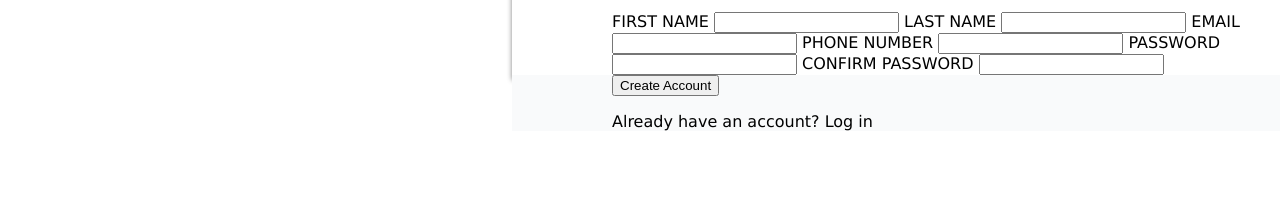
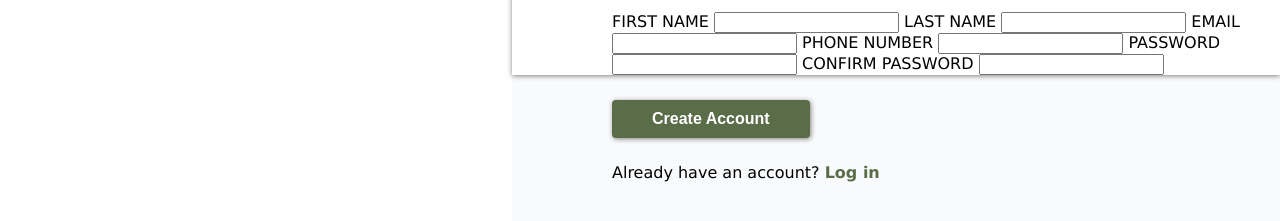
Before and after one commit to nathansquan/TOP-sign-up-form, a plain HTML site: page index.html in a window 1280 px wide. Shown: the part 373-594 px from the top of the page. Drawn offline with Linux system fonts and the light colour scheme.

Commit message:
Complete create login section

```diff
--- a/css/style.css
+++ b/css/style.css
@@ -38,6 +38,10 @@ img {
     margin: 0;
 }
 
+.content {
+    background-color: #f9fafb;
+}
+
 h3 {
     margin: 0;
     padding-bottom: 20px;
@@ -45,7 +49,6 @@ h3 {
 
 .disclaimer,
 .create-login-account {
-    background-color: #f9fafb;
     padding-left: 100px;
 }
 
@@ -58,7 +61,29 @@ h3 {
 
 .form-input {
     background-color: #ffffff;
-    box-shadow: 0px 5px 5px grey;
+    box-shadow: 0px 1px 5px grey;
     padding-left: 100px;
     padding-top: 20px;
 }
+
+.create-login-account button {
+    background-color: #596d48;
+    font-size: 1em;
+    font-weight: 700;
+    color: #ffffff;
+    border: none;
+    border-radius: 4px;
+    padding: 10px 40px;
+    margin-top: 25px;
+    margin-bottom: 25px;
+    box-shadow: 1px 1px 5px grey;
+}
+
+.create-login-account p {
+    margin-top: 0;
+}
+
+.create-login-account p a {
+    text-decoration: none;
+    color: #596D48;
+}
--- a/index.html
+++ b/index.html
@@ -49,7 +49,8 @@
                 </div>
                 <div class="create-login-account">
                     <button type="submit">Create Account</button>
-                    <p>Already have an account? Log in</p>
+                    <p>Already have an account? <strong><a href="">Log
+                            in</a></strong</p>
                 </div>
             </form>
         </div>
```
